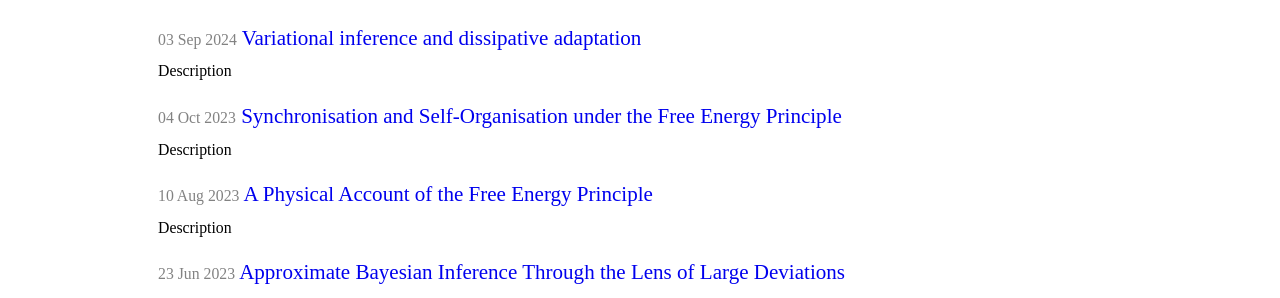
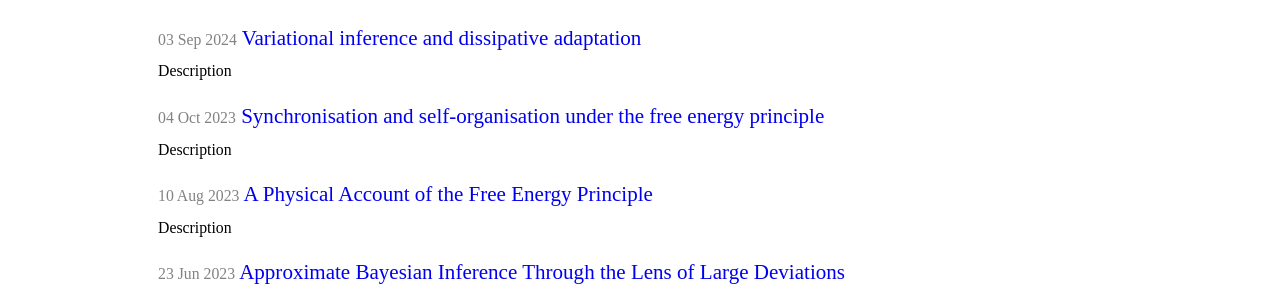
Before and after one commit to DARSakthi/DARSakthi.github.io, a Jekyll site: the page built from talks.html, in a window 1280 px wide. Shown: the part 143-441 px from the top of the page. Built offline with Jekyll 4.4.1, drawn with Linux system fonts in a browser that asks for light colours.

Commit message:
Sent case

```diff
--- a/_talks/wien-23.markdown
+++ b/_talks/wien-23.markdown
@@ -1,5 +1,5 @@
 ---
-title: "Synchronisation and Self-Organisation under the Free Energy Principle"
+title: "Synchronisation and self-organisation under the free energy principle"
 collection: talks
 type: "Invitation"
 layout: talks
```
